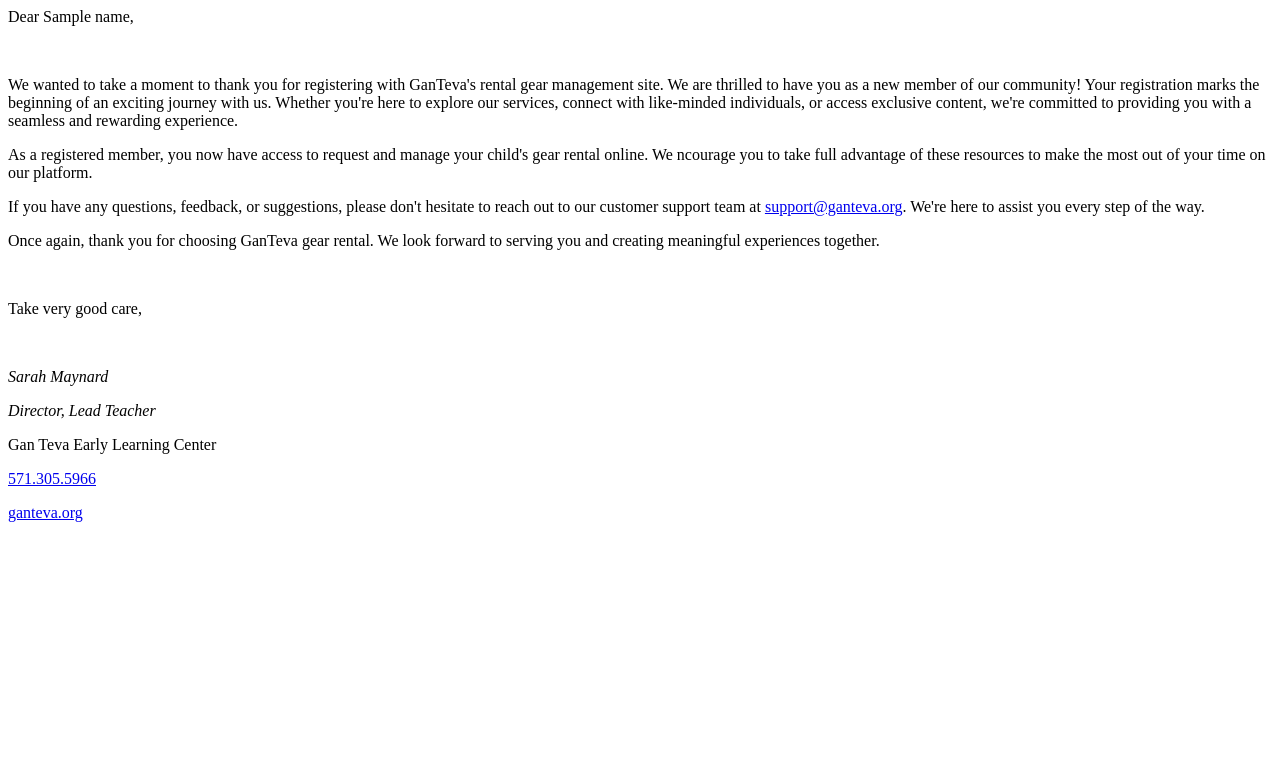
After one commit to bjmaynard01/ganteva-gear-rental, a Flask app: template app/templates/email.html in a window 1280 px wide. The commit adds this page. Shown: the top 783 px of the page. Run offline with Flask 3, Linux system fonts and the light colour scheme; the template is opened without the code that fills it: most values are stand-ins (such as "Sample title", 1, 10 or a date in 2020).

Commit message:
registartion form now sends email from html template, about to begin database development.

```diff
--- a/app/__init__.py
+++ b/app/__init__.py
@@ -1,7 +1,10 @@
 from flask import Flask
 from config import Config
+from flask_mail import Mail
 
 app = Flask(__name__)
 app.config.from_object(Config)
+mail = Mail(app)
 
 from app import routes
+from app.api import api_routes
--- /dev/null
+++ b/app/api/api_routes.py
@@ -0,0 +1,6 @@
+from app import app, models
+from flask import jsonify
+
+@app.route('/api/hello')
+def hello():
+    return jsonify(status=200, message='Hello, World!'), 200
--- a/app/routes.py
+++ b/app/routes.py
@@ -1,12 +1,18 @@
 from flask import render_template, flash, redirect, url_for, request
-from app import app
+from app import app, models
 from app.forms import LoginForm, RegistrationForm
+from funcs import send_mail
 
 @app.route('/')
 @app.route('/index')
 def index():
-    user = {'username': 'Bryan'}
-    return render_template('index.html', title='Home', user=user)
+    user = request.args.get('user')
+    referrer = request.referrer
+    #user = {'username': 'Bryan'}
+    if user and referrer.endswith('/register'):
+        return render_template('index.html', title='Home', user=user)
+    else:
+        return render_template('index.html', title='Home')
 
 @app.route('/login', methods=['GET', 'POST'])
 def login():
@@ -32,5 +38,9 @@ def register():
             email,
             registration_form.phone.data,
             registration_form.password.data))
-        return redirect(url_for('login'))
+        try:
+            send_mail(email, f_name, 'Thank You for Registering with GanTeva\'s Gear Rental Site')
+        except Exception as error:
+            return "Error encountered when trying to send email.", error
+        return redirect(url_for('index', user=f_name))
     return render_template('register.html', title='Sign Up', form=registration_form)
--- /dev/null
+++ b/app/templates/email.html
@@ -0,0 +1,33 @@
+<!DOCTYPE html lang="en">
+<html>
+    <head>
+
+    </head>
+    <body>
+        <p>Dear {{ name }},</p><br>
+
+        <p>We wanted to take a moment to thank you for registering with GanTeva's rental gear management site.
+        We are thrilled to have you as a new member of our community! Your registration marks the beginning of
+        an exciting journey with us. Whether you're here to explore our services, connect with like-minded
+        individuals, or access exclusive content, we're committed to providing you with a seamless and rewarding
+        experience.</p>
+
+        <p>As a registered member, you now have access to request and manage your child's gear rental online.
+        We ncourage you to take full advantage of these resources to make the most out of your time on our platform.</p>
+
+        <p>If you have any questions, feedback, or suggestions, please don't hesitate to reach out to our customer
+        support team at <a href="mailto:support@ganteva.org">support@ganteva.org</a>. We're here to assist you every
+        step of the way.</p>
+
+        <p>Once again, thank you for choosing GanTeva gear rental. We look forward to serving you and creating meaningful
+        experiences together.</p><br>
+
+        <p>Take very good care,</p><br>
+
+        <p><em>Sarah Maynard</em></p>
+        <p><em>Director, Lead Teacher</em></p>
+        <p>Gan Teva Early Learning Center</p>
+        <p><a href="tel:571.305.5966">571.305.5966</a></p>
+        <p><a href="https://ganteva.org/">ganteva.org</a></p
+    </body>
+</html>
--- a/app/templates/index.html
+++ b/app/templates/index.html
@@ -1,5 +1,9 @@
 {% extends "base.html" %}
 
 {% block content %}
-    <p>Hi, {{ user.username }}!</p>
+    {% if user is not defined %}
+    <p>Please register <a href={{ url_for('register') }}>here.</a></p>
+    {% else %}
+    <p>Hi, {{ user }}!</p>
+    {% endif %}
 {% endblock %}
```
Also changed, not shown: app/forms.py (+6 -2 lines), config.py (+7 -0 lines), funcs.py (added, +16 -0 lines), app/api/__init__.py (added), app/models.py (added).
